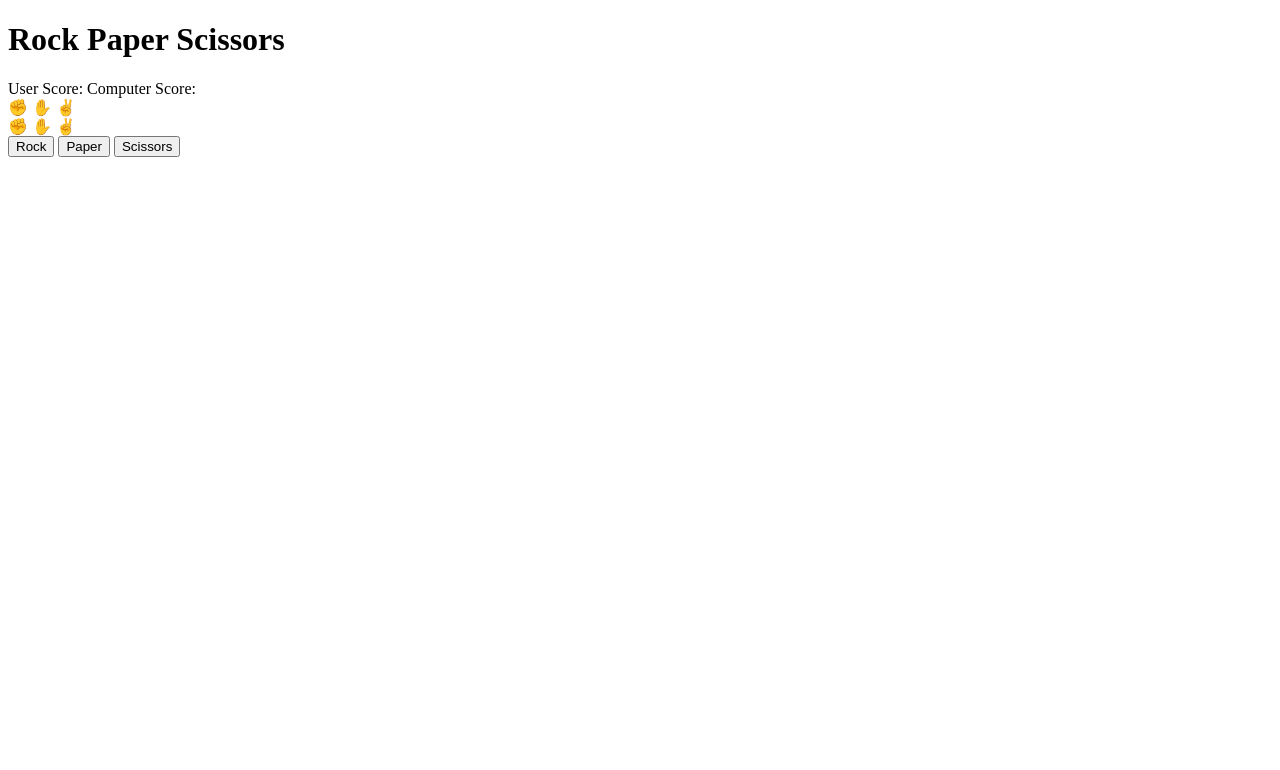
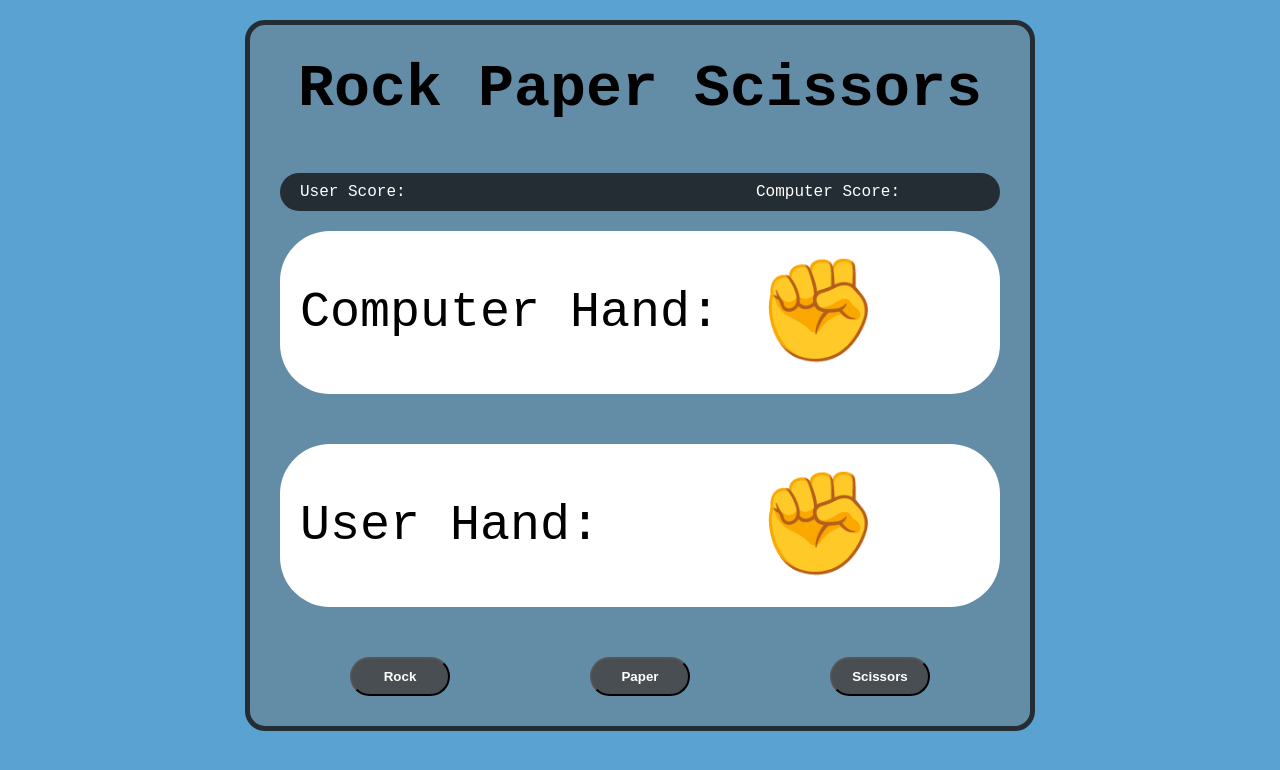
Before and after one commit to ForkFiesta/Odin-Rock-Paper-Scissor, a plain HTML site: page index.html in a window 1280 px wide. Drawn offline with Linux system fonts and the light colour scheme.

Commit message:
Create CSS. Baseline GUI ready for JS

```diff
--- a/index.html
+++ b/index.html
@@ -4,6 +4,7 @@
 <head>
     <meta charset="UTF-8">
     <meta name="viewport" content="width=device-width, initial-scale=1.0">
+    <link rel="stylesheet" href="style.css">
     <script src="javascript.js"></script>
     <title>Rock Paper Scissors</title>
 </head>
@@ -12,18 +13,22 @@
     <div class="container">
         <h1>Rock Paper Scissors</h1>
         <div class="score">
-            <label id="user-score">User Score: </label>
-            <label id="computer-score">Computer Score: </label>
+            <p id="user-score">User Score: </p>
+            <p id="computer-score">Computer Score: </p>
         </div>
+        <div class = "hands">
         <div class="computer-hand">
-            <span id="computer-rock">&#9994;</span>
-            <span id="computer-paper">&#9995;</span>
-            <span id="computer-scissors">&#9996;</span>
+            <p>Computer Hand:</p>
+            <span id="computer-symbol">&#9994;</span>
+            <!-- <span id="computer-paper">&#9995;</span>
+            <span id="computer-scissors">&#9996;</span> -->
         </div>
         <div class="user-hand">
-            <span id="user-rock">&#9994;</span>
-            <span id="user-paper">&#9995;</span>
-            <span id="user-scissors">&#9996;</span>
+            <p>User Hand:</p>
+            <span id="user-symbol">&#9994;</span>
+            <!-- <span id="user-paper">&#9995;</span>
+            <span id="user-scissors">&#9996;</span> -->
+        </div>
         </div>
         <div class="choice-buttons">
             <button id="rock">Rock</button>
--- /dev/null
+++ b/style.css
@@ -0,0 +1,85 @@
+* {
+    margin: 0;
+    padding: 0;
+}
+
+body {
+    background-color: #5AA2D2;
+
+}
+
+
+.container {
+    display: flex;
+    flex-direction: column;
+    max-width: 720px;
+    margin: 0 auto;
+    /* justify-content: center; */
+    /* align-items: center; */
+    padding: 30px;
+    margin-top: 20px;
+    border-radius: 20px;
+    font-family: 'Courier New', Courier, monospace;
+    background-color: #638CA7;
+    border: 5px solid #242D33;
+
+}
+
+h1 {
+    text-align: center;
+    font-size: 60px;
+    margin-bottom: 50px;
+}
+
+.score {
+    background-color:#242D33 ;
+    border-radius: 20px;
+    display: flex;
+    justify-content: space-between;
+    padding: 10px 100px 10px 20px;
+    margin-bottom: 20px;
+    color: white;
+}
+
+.hands {
+
+    display: flex;
+    flex-direction: column;
+    /* align-items: center; */
+
+}
+
+.hands p {
+    font-size: 50px;
+}
+
+.hands span {
+    font-size: 100px;
+    margin-right: 100px;
+}
+
+.computer-hand, .user-hand {
+    background-color: white;
+    display: flex;
+    justify-content: space-between;
+    align-items: center;
+    /* border: 1px solid red; */
+    padding:20px;
+    border-radius: 50px;
+    margin-bottom: 50px;
+
+}
+
+.choice-buttons{
+    display: flex;
+    justify-content: space-around;
+}
+
+button {
+    padding:10px;
+    border-radius: 20px;
+    width: 100px;
+    background-color: #484E52;
+    color:white;
+    font-weight: 900;
+}
```
